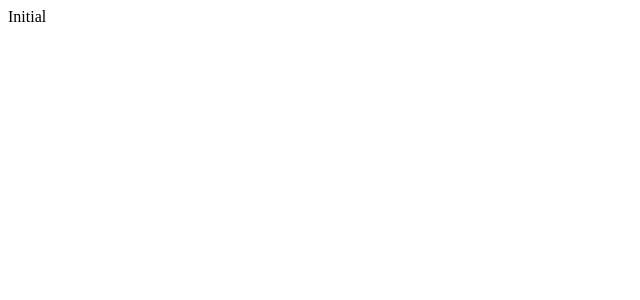
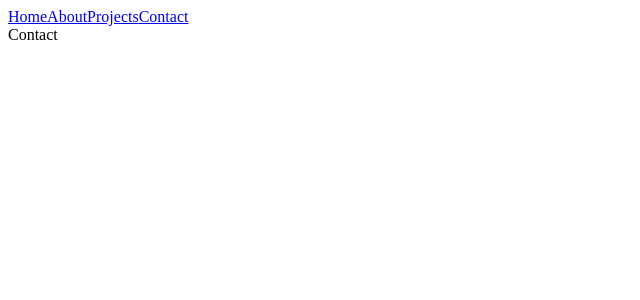
Before and after one commit to WojciechChuchro/portoflio, a React (Vite) app: page /contact in a window 1280 px wide. Shown: the top 300 px of the page, without its empty margins (0-640 px from the left). Built offline with nearby package versions, Linux system fonts and the light colour scheme.

Commit message:
Implement basic navigation

```diff
--- a/package.json
+++ b/package.json
@@ -22,6 +22,7 @@
     "eslint-plugin-react-hooks": "^5.0.0",
     "eslint-plugin-react-refresh": "^0.4.16",
     "globals": "^15.14.0",
+    "react-router-dom": "^7.1.3",
     "typescript": "~5.6.2",
     "typescript-eslint": "^8.18.2",
     "vite": "^6.0.5"
--- a/src/App.tsx
+++ b/src/App.tsx
@@ -1,8 +1,33 @@
 import './App.css'
+import {
+    BrowserRouter,
+    Route,
+    Routes
+} from "react-router-dom";
+import Navigation
+    from "./components/Navigation.tsx";
+import Home
+    from "./pages/Home.tsx";
+import About
+    from "./pages/About.tsx";
+import Projects
+    from "./pages/Projects.tsx";
+import Contact
+    from "./pages/Contact.tsx";
 
 const App = () =>{
-
-    return <div>Initial</div>
+    return (
+    <BrowserRouter>
+        <Routes>
+            <Route path="/" element={<Navigation />}>
+                <Route index element={<Home />} />
+                <Route path="/about" element={<About />} />
+                <Route path="/projects" element={<Projects />} />
+                <Route path="/contact" element={<Contact />} />
+            </Route>
+        </Routes>
+    </BrowserRouter>
+    )
 }
 
 export default App
--- /dev/null
+++ b/src/components/Navigation.tsx
@@ -0,0 +1,18 @@
+import {
+    Link,
+    Outlet
+} from "react-router-dom";
+
+const Navigation = () => {
+
+    return <>
+        <nav>
+            <Link to="/" >Home</Link>
+            <Link to="/about" >About</Link>
+            <Link to="/projects" >Projects</Link>
+            <Link to="/contact" >Contact</Link>
+        </nav>
+        <Outlet />
+    </>
+}
+export default Navigation
--- /dev/null
+++ b/src/pages/About.tsx
@@ -0,0 +1,5 @@
+const About = ()=> {
+    return <div>About</div>
+}
+
+export default About
--- /dev/null
+++ b/src/pages/Contact.tsx
@@ -0,0 +1,7 @@
+const Contact = () => {
+    return <div>
+        Contact
+    </div>
+
+}
+export default Contact
--- /dev/null
+++ b/src/pages/Home.tsx
@@ -0,0 +1,5 @@
+const Home= () =>  {
+    return <div>Home</div>
+}
+
+export default Home
--- /dev/null
+++ b/src/pages/Projects.tsx
@@ -0,0 +1,5 @@
+const Projects = () => {
+    return <div>projects</div>
+}
+
+export default Projects;
```
Also changed, not shown: 1 other file (tests, documents, lock files or other folders).
